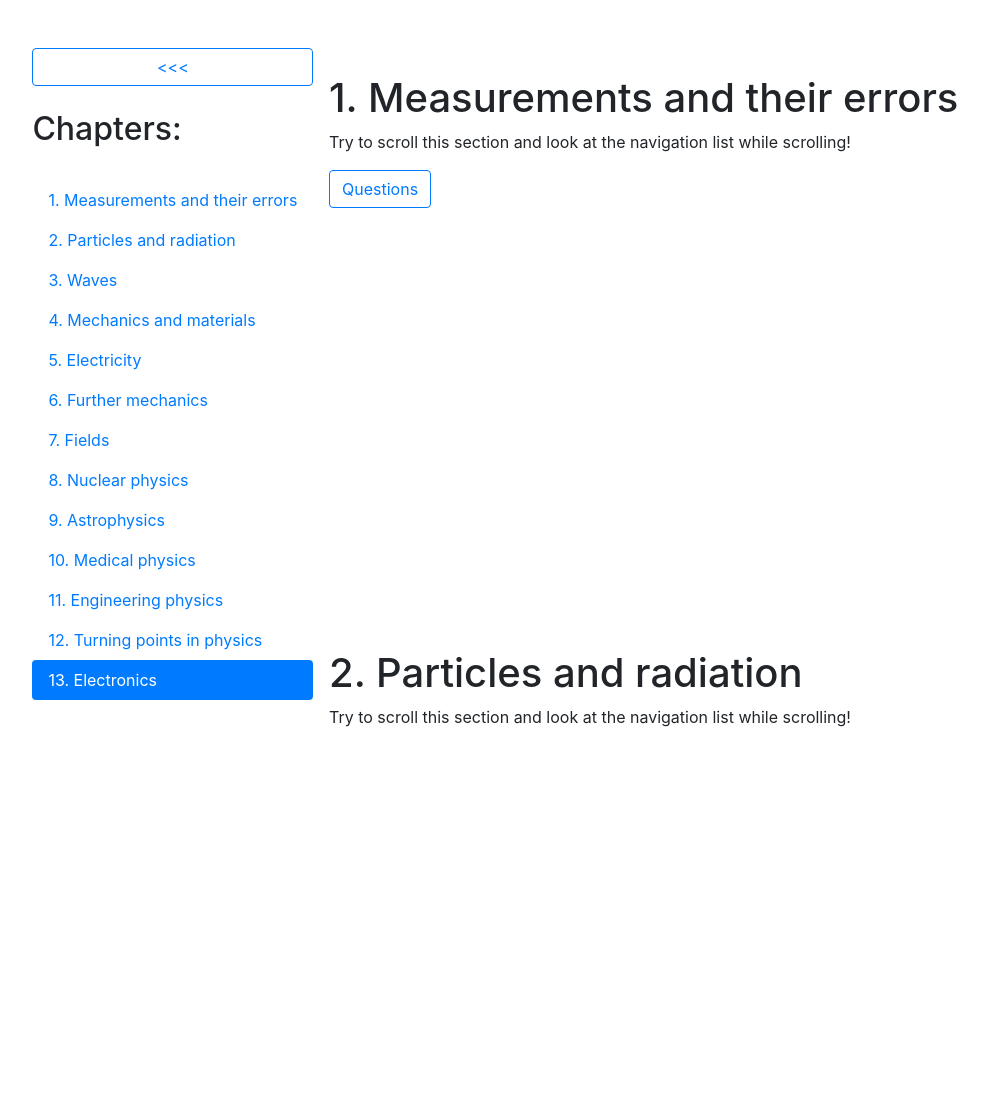
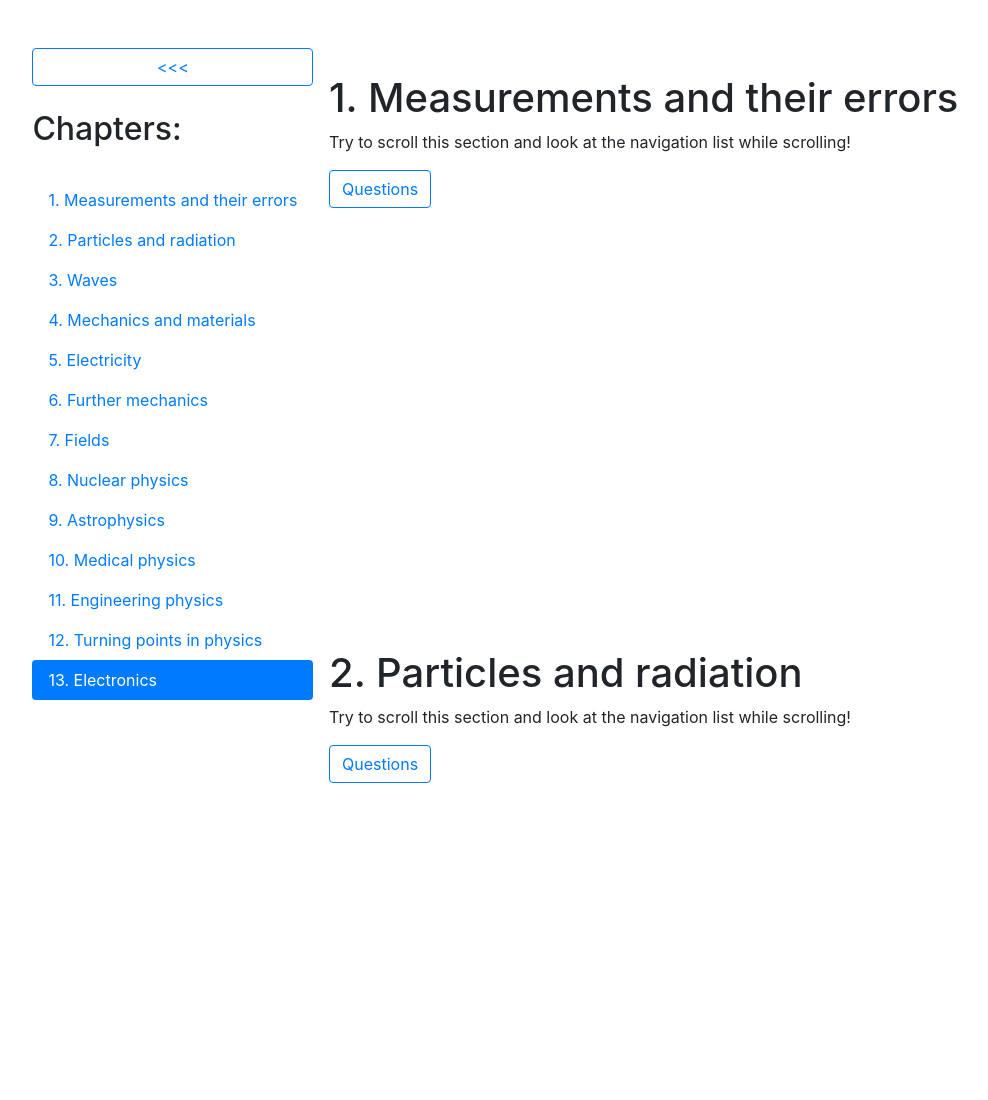
Before and after one commit to spookiestevie/desburito, a plain HTML site: page physics/sidebar/sidebar.html in a window 1280 px wide. Shown: the top 1100 px of the page, without its empty margins (21-1009 px from the left). Drawn offline with nearby package versions, Linux system fonts and the light colour scheme.

Commit message:
Added Questions to section 2

```diff
--- a/physics/sidebar/sidebar.html
+++ b/physics/sidebar/sidebar.html
@@ -93,6 +93,8 @@
             <div id="section2" class="container">
                 <h1>2. Particles and radiation</h1>
                 <p>Try to scroll this section and look at the navigation list while scrolling!</p>
+                <a class="btn btn-outline-primary" href="https://www.physicsandmathstutor.com/physics-revision/a-level-aqa/section-2/" target="_blank" role="button">Questions</a>
+
             </div>
 
             <div id="section3" class="container">
```
